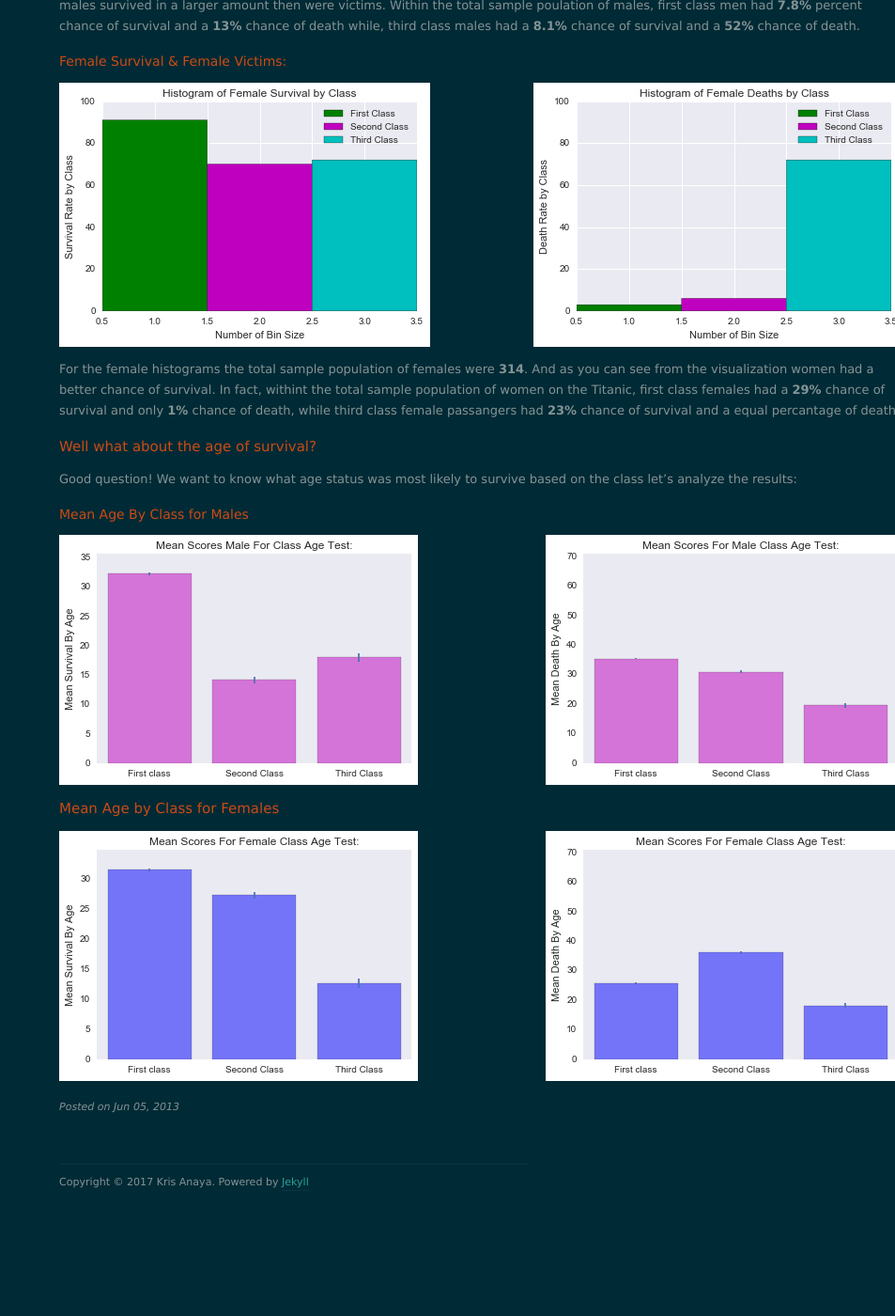
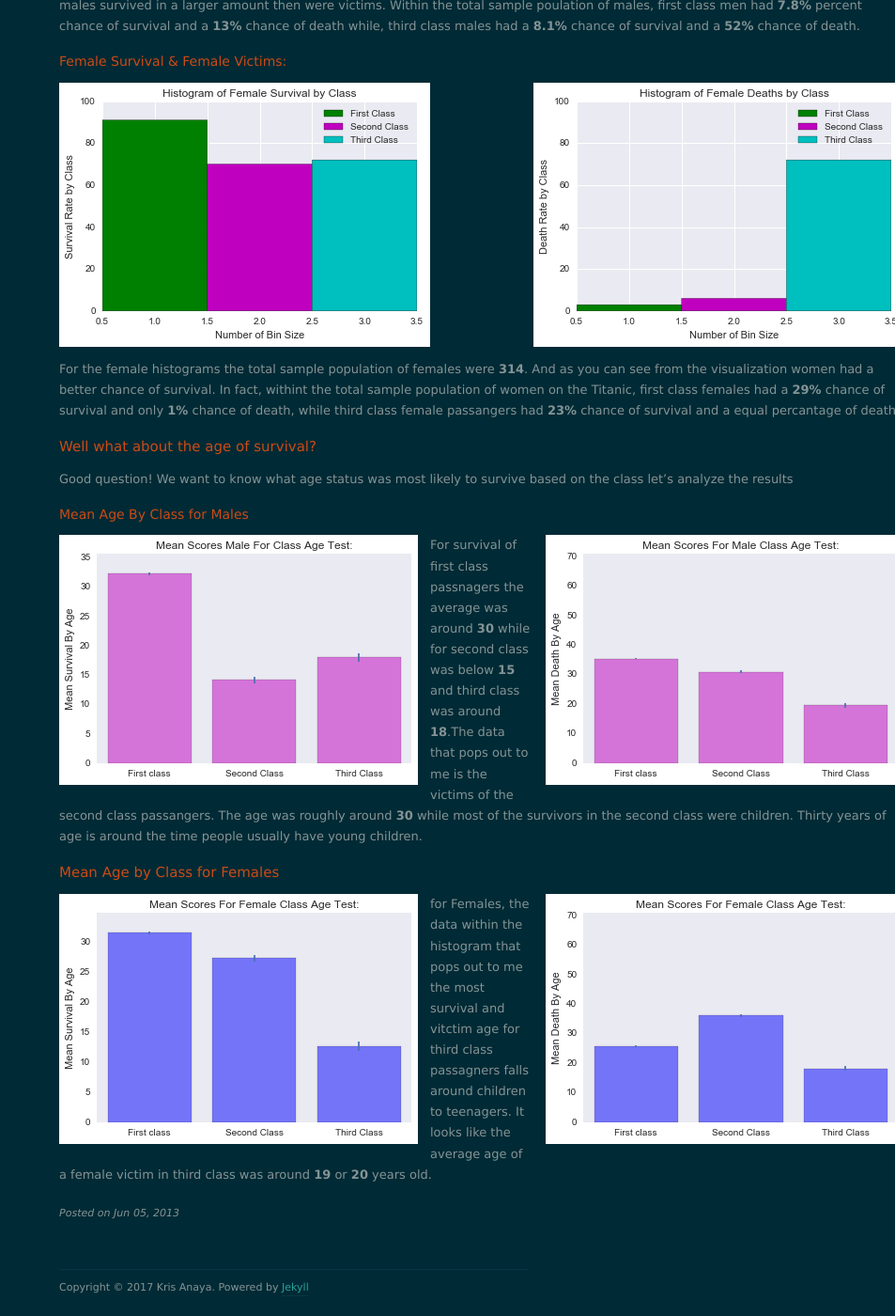
Before and after one commit to krismanaya/krismanaya.github.io, a Jekyll site: the page built from _posts/2013-06-05-welcome-to-jekyll.markdown, in a window 1280 px wide and 1400 px high, scrolled down 1388 px. Shown: the whole window at 94% size, without its empty margins (327-1280 px from the left). Built offline with Jekyll 4.4.1, drawn with Linux system fonts in a browser that asks for light colours; nearby versions of some CDN libraries; before the commit the page ends 2676 px from its top, so only the background shows below that.

Commit message:
analyze histograms

```diff
--- a/_posts/2013-06-05-welcome-to-jekyll.markdown
+++ b/_posts/2013-06-05-welcome-to-jekyll.markdown
@@ -45,13 +45,14 @@ For the female histograms the total sample population of females were **314**. A
 
 
 ## Well what about the age of survival?
-Good question! We want to know what age status was most likely to survive based on the class let's analyze the results:
+Good question! We want to know what age status was most likely to survive based on the class let's analyze the results
 
 ### Mean Age By Class for Males
 <img src="/images/MCS.png" class="left"/>
 <img src="/images/MCD.png" class="right"/>
-
+For survival of first class passnagers the average was around **30** while for second class was below **15** and third class was around **18**.The data that pops out to me is the victims of the second class passangers. The age was roughly around **30** while most of the survivors in the second class were children. Thirty years of age is around the time people usually have  young children.
 
 ## Mean Age by Class for Females
 <img src="/images/FCS.png" class="left"/>
 <img src="/images/FCD.png" class="right"/>
+for Females, the data within the histogram that pops out to me the most survival and vitctim age for third class passagners falls around children to teenagers. It looks like the average age of a female victim in third class was around **19** or **20** years old.
```
